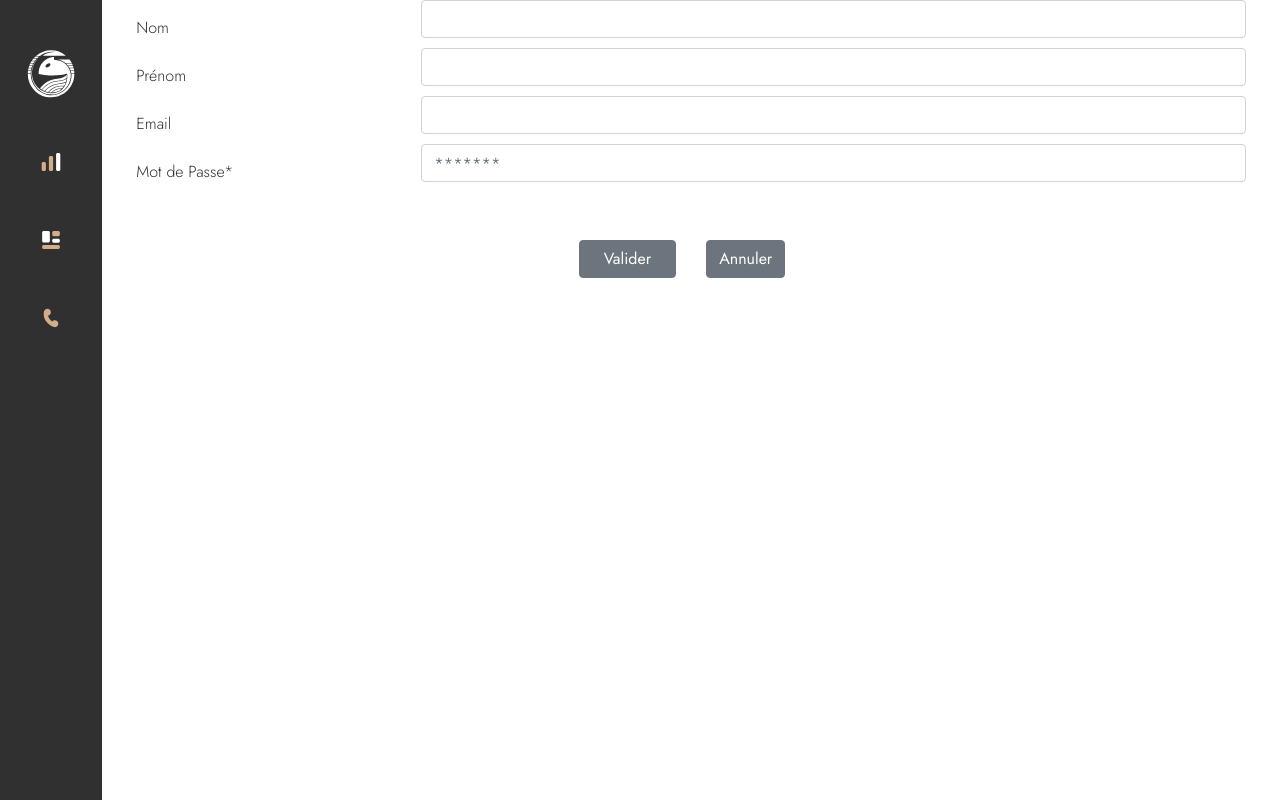
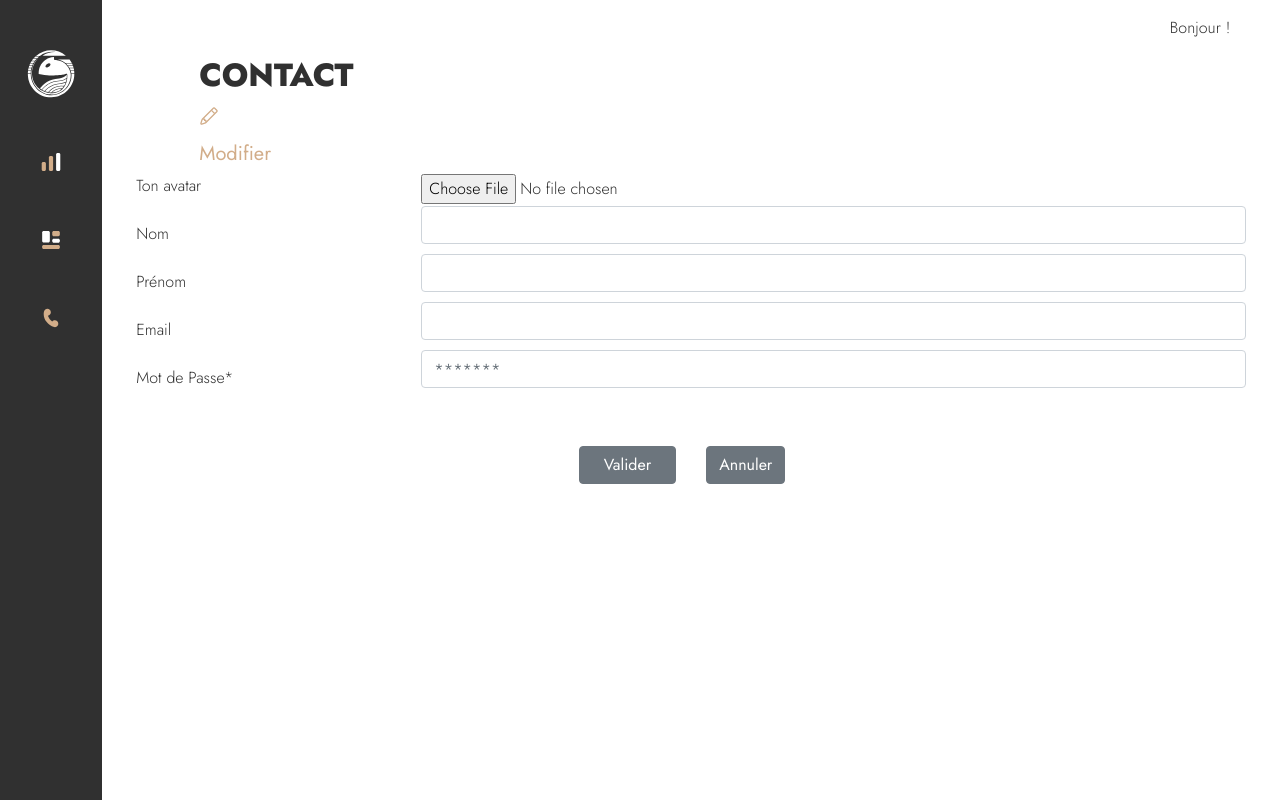
Before and after one commit to MarieJoss/checkpoint_marieJoss, a React (Create React App) app in the folder front/front_admin_portfolio/: page /settings in a window 1280 px wide. Built offline with nearby package versions, Linux system fonts and the light colour scheme; no server answers; the HTML template or start-up script is replaced by a standard one.

Commit message:
page modifier contact input préremplis

```diff
--- a/front/front_admin_portfolio/src/components/contact/ModifInfos.jsx
+++ b/front/front_admin_portfolio/src/components/contact/ModifInfos.jsx
@@ -4,19 +4,20 @@ import styles from "../projet/ListProjets";
 
 import { Row, Container, Form, Col, Label, Input, Button } from "reactstrap";
 import { Link, useParams } from "react-router-dom";
+import { BsPencil } from "react-icons/bs";
 
 const ModifInfos = () => {
   const { id } = useParams();
-  const [nom, setNom] = useState("");
-  const [prenom, setPrenom] = useState("");
-  const [email, setEmail] = useState("");
+  const [nom, setNom] = useState([]);
+  const [prenom, setPrenom] = useState([]);
+  const [email, setEmail] = useState([]);
 
   const getContactInfos = async () => {
     try {
-      const res = await Axios.get(`http://localhost:8181/users/${id}`);
-      setNom(res.data.nom);
-      setPrenom(res.data.prenom);
-      setEmail(res.data.email);
+      const res = await Axios.get("http://localhost:8181/users");
+      setNom(res.data[0].nom);
+      setPrenom(res.data[0].prenom);
+      setEmail(res.data[0].email);
     } catch (err) {
       console.log(err);
     }
@@ -59,8 +60,24 @@ const ModifInfos = () => {
 
   return (
     <Container>
+      <Row>
+        <Col>
+          <p className="text-right m-3">
+            Bonjour {prenom} {nom} !
+          </p>
+        </Col>
+      </Row>
+      <Row className="align-items-center ml-5">
+        <Col xs="3">
+          <h2>CONTACT</h2>
+          <Link to="/settings">
+            <BsPencil size="20" fill="#d2ad89" />
+            <h3 className={`${styles.contactModif} pt-3`}>Modifier</h3>
+          </Link>
+        </Col>
+      </Row>
       <Form onSubmit={handleModifyContact}>
-        {/* <Row>
+        <Row>
           <Col xs="3">
             <Label for="exampleFile">Ton avatar</Label>
           </Col>
@@ -69,11 +86,11 @@ const ModifInfos = () => {
               type="file"
               name="file"
               id="exampleFile"
-              value={userInfos.avatar}
+              // value={userInfos.avatar}
               //   onChange={handleAvatar}
             />
           </Col>
-        </Row> */}
+        </Row>
         <Row>
           <Col md={3}>
             <Label for="Nom" className="mt-3">
```
Also changed, not shown: front/front_admin_portfolio/src/components/img/contact_icon.svg.
